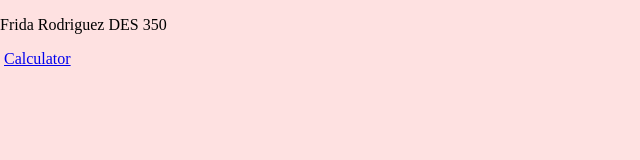
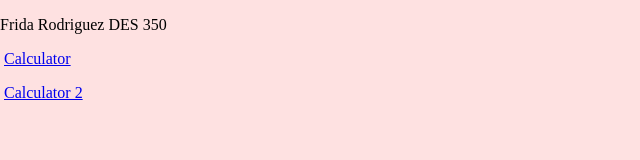
Before and after one commit to Frodri35/DES350, a plain HTML site: page Index.html in a window 1280 px wide. Shown: the whole page, without its empty margins (0-640 px from the left). Drawn offline with Linux system fonts and the light colour scheme.

Commit message:
Add files via upload

```diff
--- a/Index.html
+++ b/Index.html
@@ -17,5 +17,7 @@
 
 <p> Frida Rodriguez DES 350&nbsp;</p>
 	<p>&nbsp;<a href="Calculator.html">Calculator</a> </p>
+
+	<p>&nbsp;<a href="Tarot cal.html">Calculator 2</a> </p>
 </body>
 </html>
```
